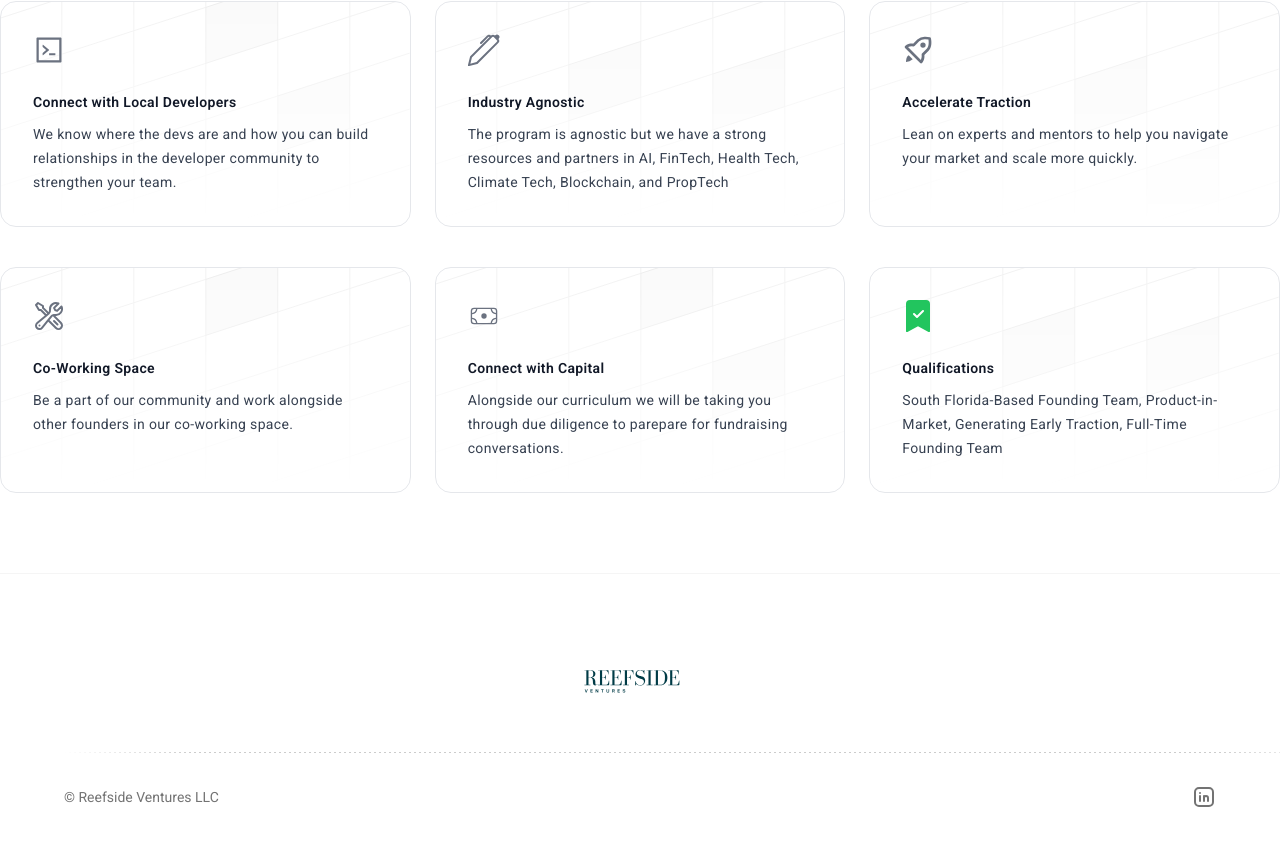
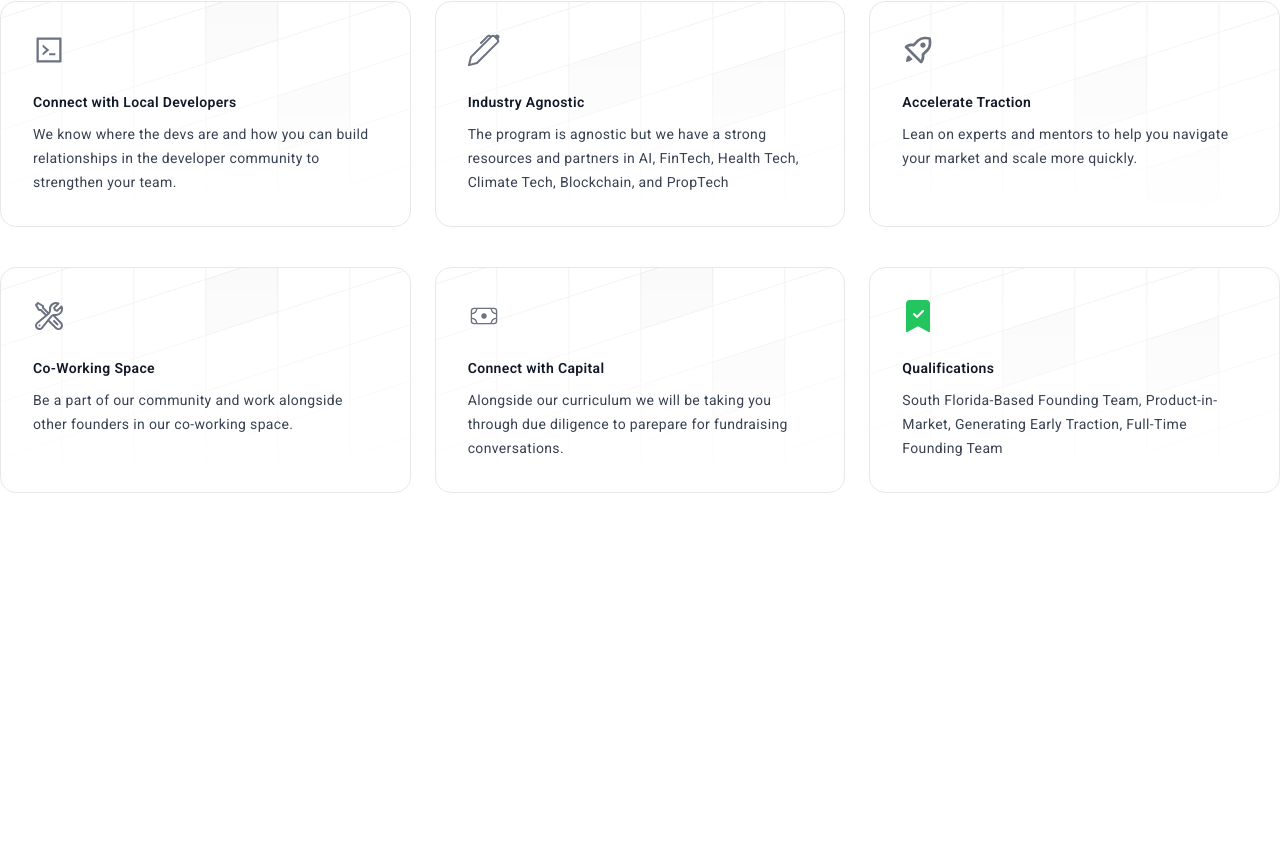
Before and after one commit to GAV07/reefside_website, a Next.js app: page / in a window 1280 px wide. Shown: the part 1509-2354 px from the top of the page. After the commit the page ends 2135 px from the top, so only its background shows below. Built offline with nearby package versions, Linux system fonts and the light colour scheme; a web font is replaced by a local one.

Commit message:
removing Footer temporarily

```diff
--- a/src/app/page.jsx
+++ b/src/app/page.jsx
@@ -1,5 +1,5 @@
 'use client'
-import { Footer } from '@/components/Footer'
+//import { Footer } from '@/components/Footer'
 import ReactGA from "react-ga4";
 import { useEffect } from "react";
 import { SuperHero } from '@/components/Hero'
@@ -17,7 +17,7 @@ export default function Home() {
       <main>
         <Incubator />
       </main>
-      <Footer />
+      {/* <Footer /> */}
     </div>
   )
 }
```
